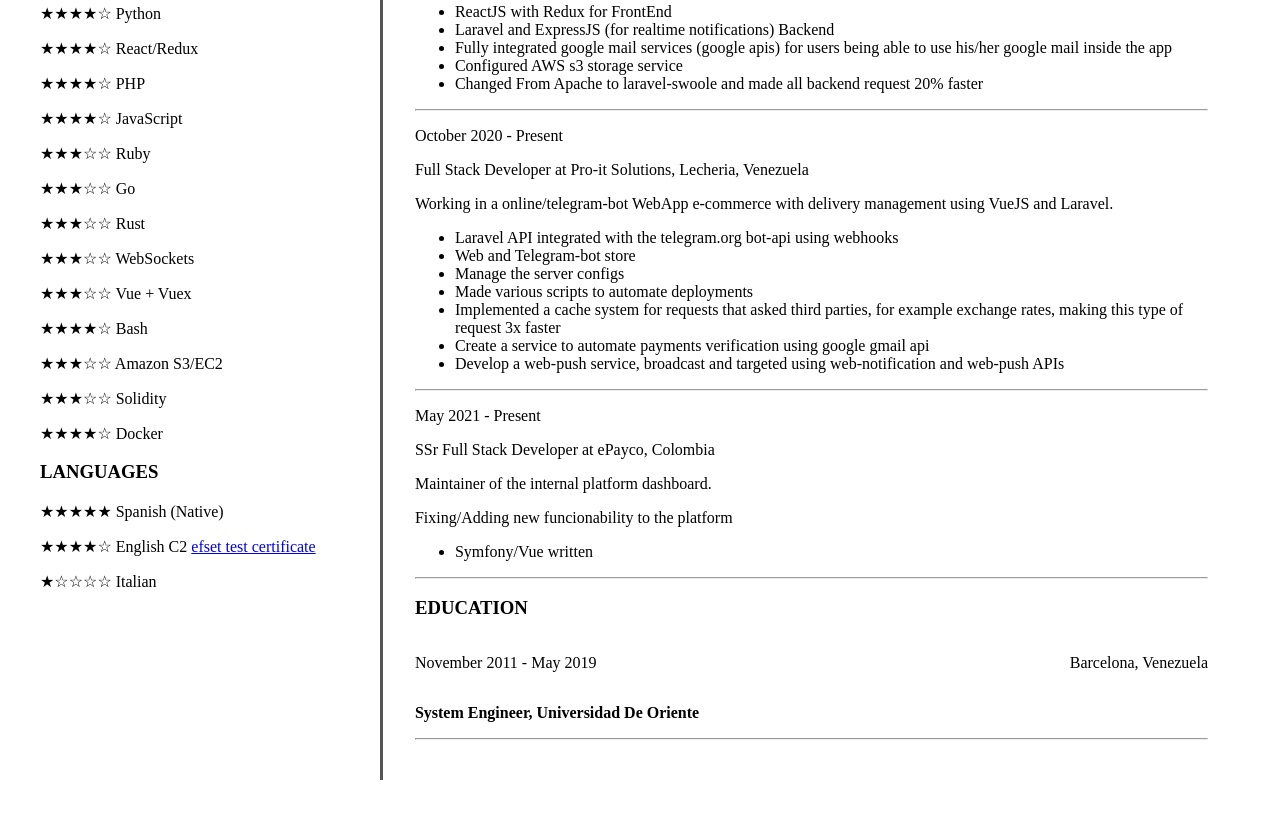
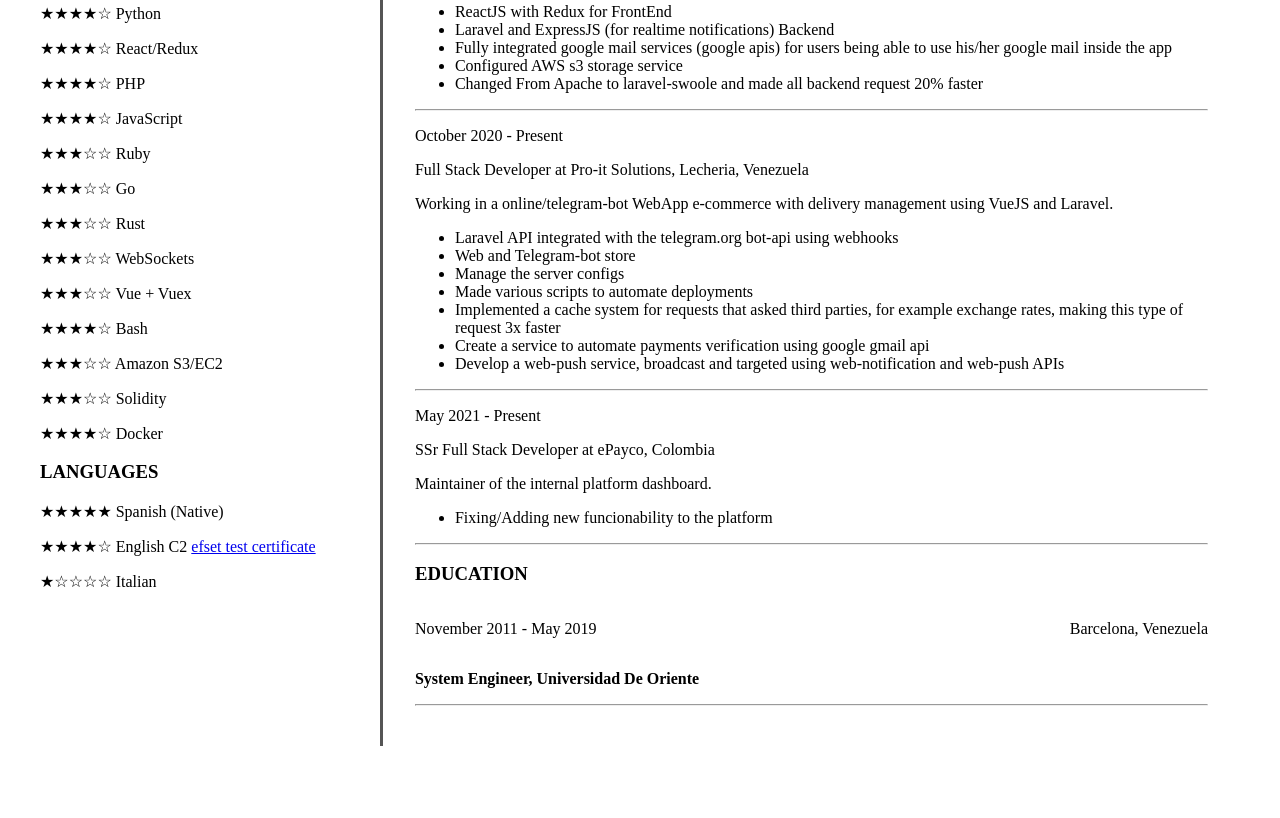
Before and after one commit to Antuan01/simple-cv, a plain HTML site: page index.html in a window 1280 px wide. Shown: the part 766-1584 px from the top of the page. After the commit the page ends 1552 px from the top, so only its background shows below. Drawn offline with Linux system fonts and the light colour scheme; a script that the page names is missing.

Commit message:
quick fix

```diff
--- a/index.html
+++ b/index.html
@@ -125,11 +125,10 @@
 
             <p> May 2021 - Present <p>
             <p> SSr Full Stack Developer at ePayco, Colombia </p>
-            <p>  Maintainer of the internal platform dashboard. </p>
-            <p> Fixing/Adding new funcionability to the platform </p>
+            <p> Maintainer of the internal platform dashboard. </p>
 
             <ul>
-                <li> Symfony/Vue written </li>
+                <li> Fixing/Adding new funcionability to the platform </li>
             </ul>
 
 
```
